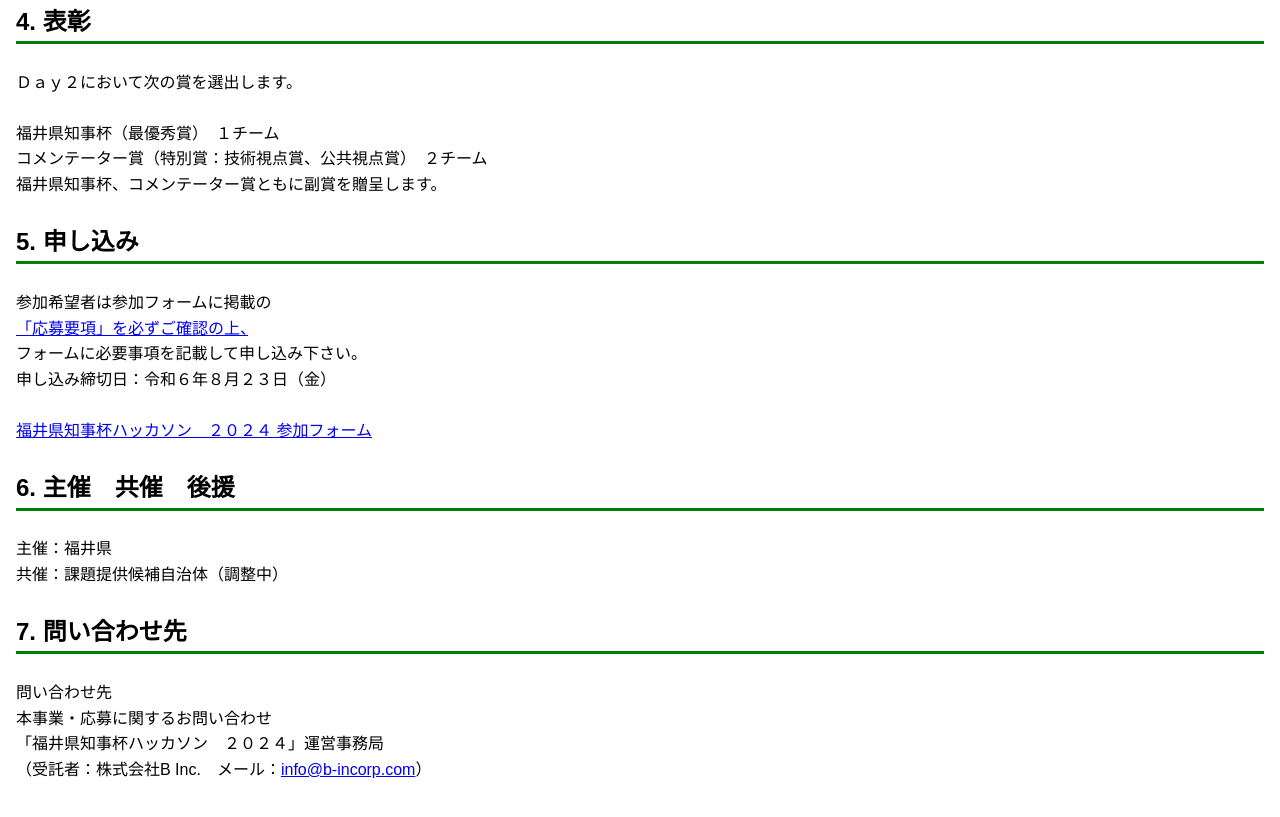
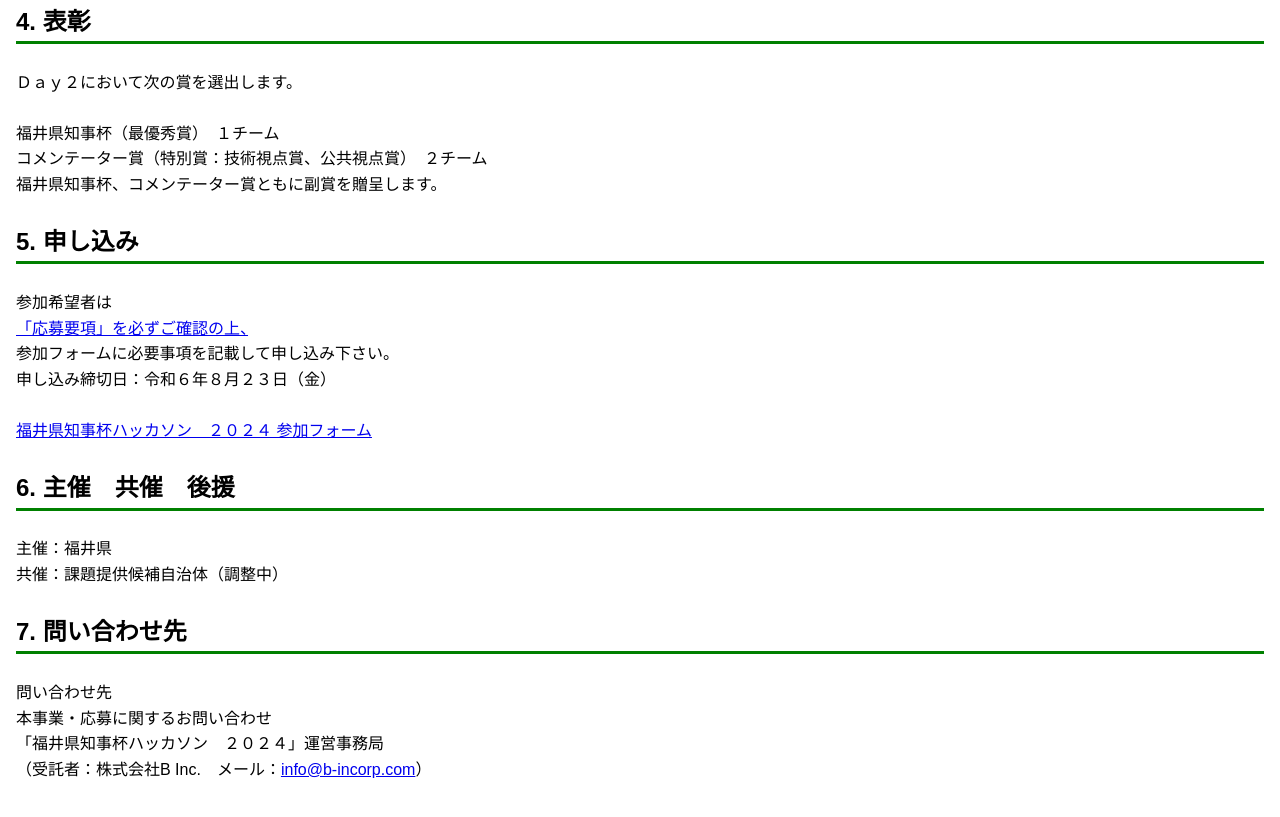
Before and after one commit to code4fukui/fukui-chijihai-hackathon-20240901, a plain HTML site: page index.html in a window 1280 px wide. Shown: the part 2439-3256 px from the top of the page. Drawn offline with Linux system fonts and the light colour scheme.

Commit message:
Update index.html

```diff
--- a/index.html
+++ b/index.html
@@ -89,9 +89,9 @@ img {
 
 <section>
 <h2>5. 申し込み</h2>
-参加希望者は参加フォームに掲載の
+参加希望者は
 <a href="https://code4fukui.github.io/fukui-chijihai-hackathon-20240901/appreq.html">「応募要項」を必ずご確認の上、</a>
-フォームに必要事項を記載して申し込み下さい。
+参加フォームに必要事項を記載して申し込み下さい。
 申し込み締切日：令和６年８月２３日（金）
 
 <a href="https://forms.gle/HKn8ab1UwC9VaQwGA">福井県知事杯ハッカソン　２０２４ 参加フォーム</a>
```
